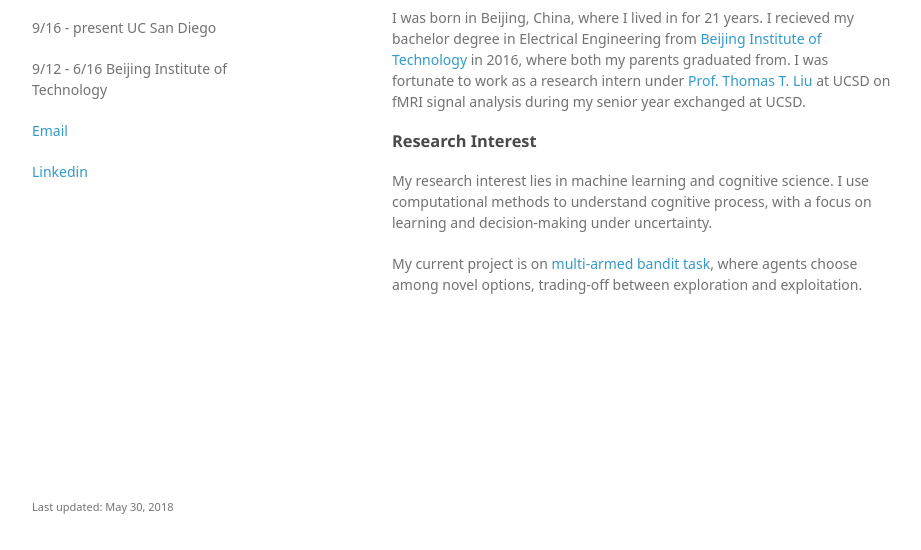
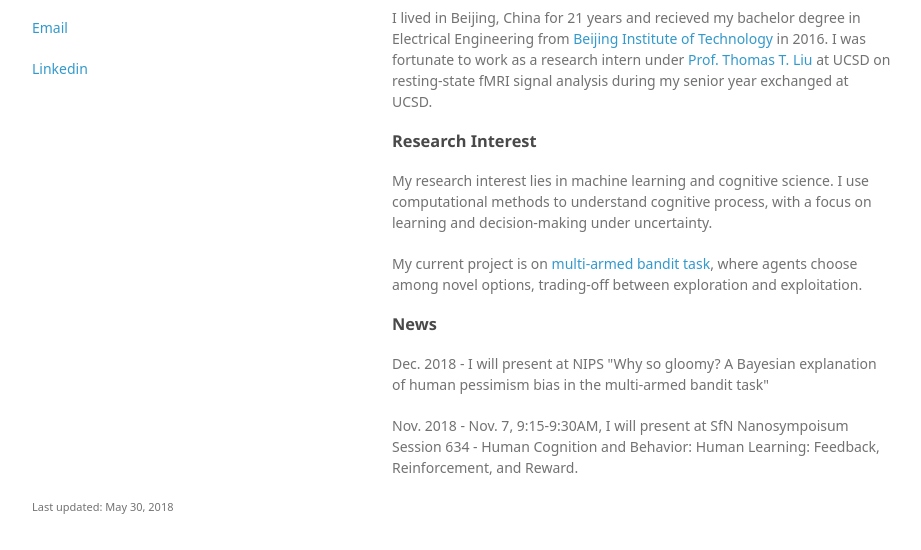
Before and after one commit to dalinguo/dalinguo.github.io, a plain HTML site: page index.html in a window 1280 px wide. Shown: the part 214-764 px from the top of the page, without its empty margins (178-1099 px from the left). Drawn offline with Linux system fonts and the light colour scheme; a web font is replaced by a local one.

Commit message:
Update index.html

```diff
--- a/index.html
+++ b/index.html
@@ -20,8 +20,6 @@
         <p> GWOH DAH-LEEN</p>
 <!--         <img src="https://github.com/dalinguo/dalinguo.github.io/blob/master/icon.jpg?raw=true"/> -->
         <p> </p>
-        <p> 9/16 - present UC San Diego </p>
-        <p> 9/12 - 6/16    Beijing Institute of Technology </p>
         <p><a href="mailto:dag082@ucsd.edu">Email</a></p>
 <!--         <p><a href="https://dalinguo.github.io/CV_Dalin.pdf">CV (updated 5/30/2018)</a></p>  -->
         <p><a href="https://www.linkedin.com/in/dalinguo">Linkedin</a></p>
@@ -40,17 +38,24 @@
   Intelligent Systems, Robotics and Control</a>.
   My research is surpervised by <a href="http://www.cogsci.ucsd.edu/~ajyu/">Prof. Angela J. Yu</a>. </p>
 
-        <p>I was born in Beijing, China, where I lived in for 21 years. I recieved my bachelor degree in Electrical Engineering from <a href="http://english.bit.edu.cn/ensite/sie/index.htm">
-          Beijing Institute of Technology </a> in 2016,
-          where both my parents graduated from.
+        <p>I lived in Beijing, China for 21 years and recieved my bachelor degree in Electrical Engineering from <a href="http://english.bit.edu.cn/ensite/sie/index.htm">
+          Beijing Institute of Technology </a> in 2016.
           I was fortunate to work as a research intern under <a href="https://cfmriweb.ucsd.edu/tliu/">Prof. Thomas T. Liu</a>
-          at UCSD on fMRI signal analysis during my senior year exchanged at UCSD.</p>
+          at UCSD on resting-state fMRI signal analysis during my senior year exchanged at UCSD.</p>
 
 <h3>
 <a id="research-interest" class="anchor" href="#research-interest" aria-hidden="true"><span aria-hidden="true" class="octicon octicon-link"></span></a>Research Interest</h3>
 
 <p>My research interest lies in machine learning and cognitive science. I use computational methods to understand cognitive process, with a focus on learning and decision-making under uncertainty.</p>
 <p>My current project is on <a href = "https://en.wikipedia.org/wiki/Multi-armed_bandit">multi-armed bandit task</a>, where agents choose among novel options, trading-off between exploration and exploitation.</p>
+
+<h3>
+<a id="news" class="anchor" href="#news" aria-hidden="true"><span aria-hidden="true" class="octicon octicon-link"></span></a>News</h3>
+
+<p>Dec. 2018 - I will present at NIPS "Why so gloomy? A Bayesian explanation of human pessimism bias in the multi-armed bandit task"</p>
+<p>Nov. 2018 - Nov. 7, 9:15-9:30AM, I will present at SfN Nanosympoisum Session 634 - Human Cognition and Behavior: Human Learning: Feedback, Reinforcement, and Reward.</p>
+
+
 
 <h3>
       </section>
```
